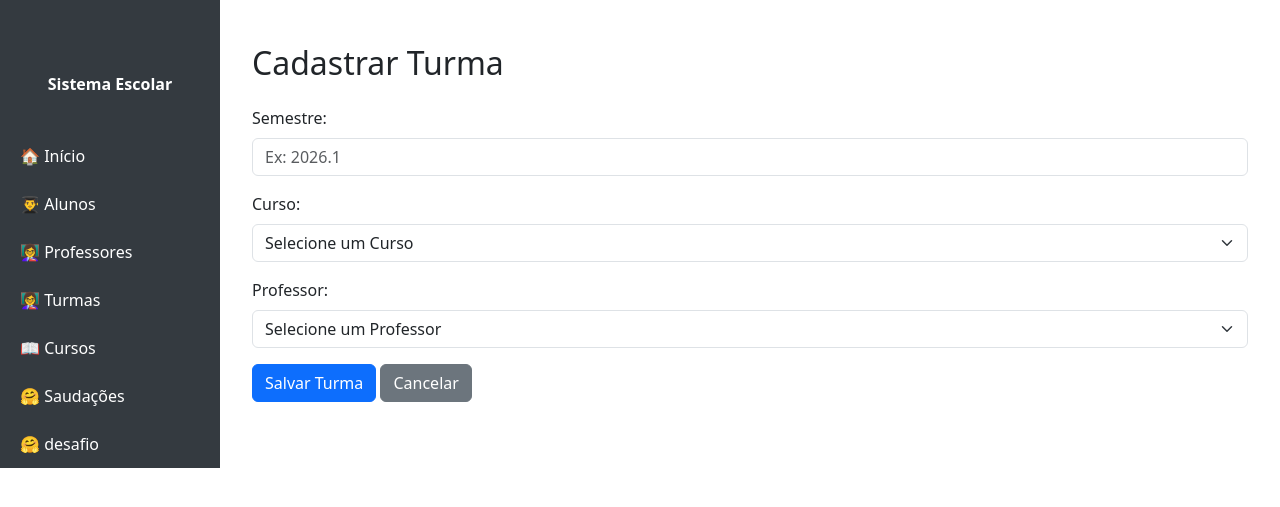
After one commit to NickprimeBR/Projeto_Flask, a Flask app: page /turma/form in a window 1280 px wide. The commit adds this page. Shown: the top 507 px of the page. Run offline with Flask 3, Linux system fonts and the light colour scheme; data that the repository does not hold is empty; some libraries are stand-ins or nearby versions.

Commit message:
adicionar e salvar professor, turma e curso

```diff
--- a/app.py
+++ b/app.py
@@ -58,6 +58,30 @@ def lista_professor():
         lista = dao.listar()
         return render_template('professor/lista.html', lista=lista)
 
+
+@app.route('/professor/form')
+def form_professor():
+    return render_template('professor/form.html', professor=None)
+
+
+@app.route('/professor/salvar/', methods=['POST'])
+def salvar_professor(id=None):
+
+    nome = request.form['nome']
+    disciplina = request.form['disciplina']
+
+    dao = ProfessorDAO()
+    result = dao.salvar(id, nome, disciplina)
+
+
+    if result["status"] == "ok":
+        flash("Professor salvo com sucesso!", "success")
+    else:
+        flash(result["mensagem"], "danger")
+
+
+    return redirect('/professor')
+
 @app.route('/turma')
 def lista_turma():
 
@@ -66,6 +90,29 @@ def lista_turma():
         lista = dao.listar()
         return render_template('turma/lista.html', lista=lista)
 
+@app.route('/turma/form')
+def form_turma():
+    cursos = CursoDAO().listar()
+    professores = ProfessorDAO().listar()
+    return render_template('turma/form.html', cursos=cursos, professores=professores, turma=None)
+
+
+@app.route('/turma/salvar/', methods=['POST'])
+def salvar_turma(id=None):
+    semestre = request.form['semestre']
+    curso_id = request.form['curso_id']
+    professor_id = request.form['professor_id']
+
+    dao = TurmaDAO()
+    result = dao.salvar(id, semestre, curso_id, professor_id)
+
+    if result["status"] == "ok":
+        flash("Turma salva com sucesso!", "success")
+    else:
+        flash(result["mensagem"], "danger")
+
+    return redirect('/turma')
+
 @app.route('/curso')
 def lista_curso():
 
@@ -73,6 +120,27 @@ def lista_curso():
 
         lista = dao.listar()
         return render_template('curso/lista.html', lista=lista)
+
+
+@app.route('/curso/form')
+def form_curso():
+    return render_template('curso/form.html', curso=None)
+
+
+@app.route('/curso/salvar/', methods=['POST'])
+def salvar_curso(id=None):
+    nome_curso = request.form['nome_curso']
+    duracao = request.form['duracao']
+
+    dao = CursoDAO()
+    result = dao.salvar(id, nome_curso, duracao)
+
+    if result["status"] == "ok":
+        flash("Curso salvo com sucesso!", "success")
+    else:
+        flash(result["mensagem"], "danger")
+
+    return redirect('/curso')
 
 
 
--- a/dao/curso_dao.py
+++ b/dao/curso_dao.py
@@ -12,3 +12,18 @@ class CursoDAO:
         lista = cursor.fetchall()
 
         return lista
+
+    def salvar(self, id, nome_curso, duracao):
+        conn = get_connection()
+        cursor = conn.cursor()
+        try:
+            cursor.execute(
+                'INSERT INTO curso (nome_curso, "duracao") VALUES (%s, %s)',
+                (nome_curso, duracao)
+            )
+            conn.commit()
+            return {"status": "ok"}
+        except Exception as e:
+            return {"status": "erro", "mensagem": f"Erro: {str(e)}"}
+        finally:
+            conn.close()
--- a/dao/professor_dao.py
+++ b/dao/professor_dao.py
@@ -12,3 +12,19 @@ class ProfessorDAO:
         lista = cursor.fetchall()
 
         return lista
+
+
+    def salvar(self, id, nome, disciplina):
+        conn = get_connection()
+        cursor = conn.cursor()
+        try:
+            cursor.execute(
+                'INSERT INTO professor (nome, disciplina) VALUES (%s, %s)',
+                (nome, disciplina)
+            )
+            conn.commit()
+            return {"status": "ok"}
+        except Exception as e:
+            return {"status": "erro", "mensagem": f"Erro: {str(e)}"}
+        finally:
+            conn.close()
--- a/templates/curso/lista.html
+++ b/templates/curso/lista.html
@@ -1,6 +1,8 @@
 {% include 'dashboard/cabecalho.html' %}
 
 <h1 class="mb-4">Lista de cursos</h1>
+
+<a href="/curso/form" class="btn btn-primary mb-3">Novo</a>
 
         <div class="row">
 
--- /dev/null
+++ b/templates/turma/form.html
@@ -0,0 +1,39 @@
+{% include 'dashboard/cabecalho.html' %}
+
+<div class="container mt-4">
+    <h2 class="mb-4">Cadastrar Turma</h2>
+
+    <form action="/turma/salvar/" method="POST">
+        <div class="mb-3">
+            <label for="semestre" class="form-label">Semestre:</label>
+            <input type="text" id="semestre" name="semestre" class="form-control" placeholder="Ex: 2026.1" required>
+        </div>
+
+        <div class="mb-3">
+            <label for="curso_id" class="form-label">Curso:</label>
+            <select name="curso_id" id="curso_id" class="form-select" required>
+                <option value="" selected disabled>Selecione um Curso</option>
+                {% for curso in cursos %}
+                    <!-- curso[0] = id, curso[1] = nome_curso -->
+                    <option value="{{ curso[0] }}">{{ curso[1] }}</option>
+                {% endfor %}
+            </select>
+        </div>
+
+        <div class="mb-3">
+            <label for="professor_id" class="form-label">Professor:</label>
+            <select name="professor_id" id="professor_id" class="form-select" required>
+                <option value="" selected disabled>Selecione um Professor</option>
+                {% for prof in professores %}
+                    <!-- prof[0] = id, prof[1] = nome, prof[2] = disciplina -->
+                    <option value="{{ prof[0] }}">{{ prof[1] }} ({{ prof[2] }})</option>
+                {% endfor %}
+            </select>
+        </div>
+
+        <button type="submit" class="btn btn-primary">Salvar Turma</button>
+        <a href="/turma" class="btn btn-secondary">Cancelar</a>
+    </form>
+</div>
+
+{% include 'dashboard/rodape.html' %}
--- a/templates/turma/lista.html
+++ b/templates/turma/lista.html
@@ -8,6 +8,10 @@
 
 
             <h1>Lista de Turmas </h1>
+
+            <div>
+                <a href="/turma/form" class="btn btn-primary mb-3">Novo</a>
+            </div>
 
 <table class="table table-bordered table-striped">
     <thead class="table-dark">
```
Also changed, not shown: dao/turma_dao.py (+15 -0 lines), templates/curso/form.html (added, +22 -0 lines), templates/professor/form.html (added, +20 -0 lines), templates/professor/lista.html (+2 -5 lines).
